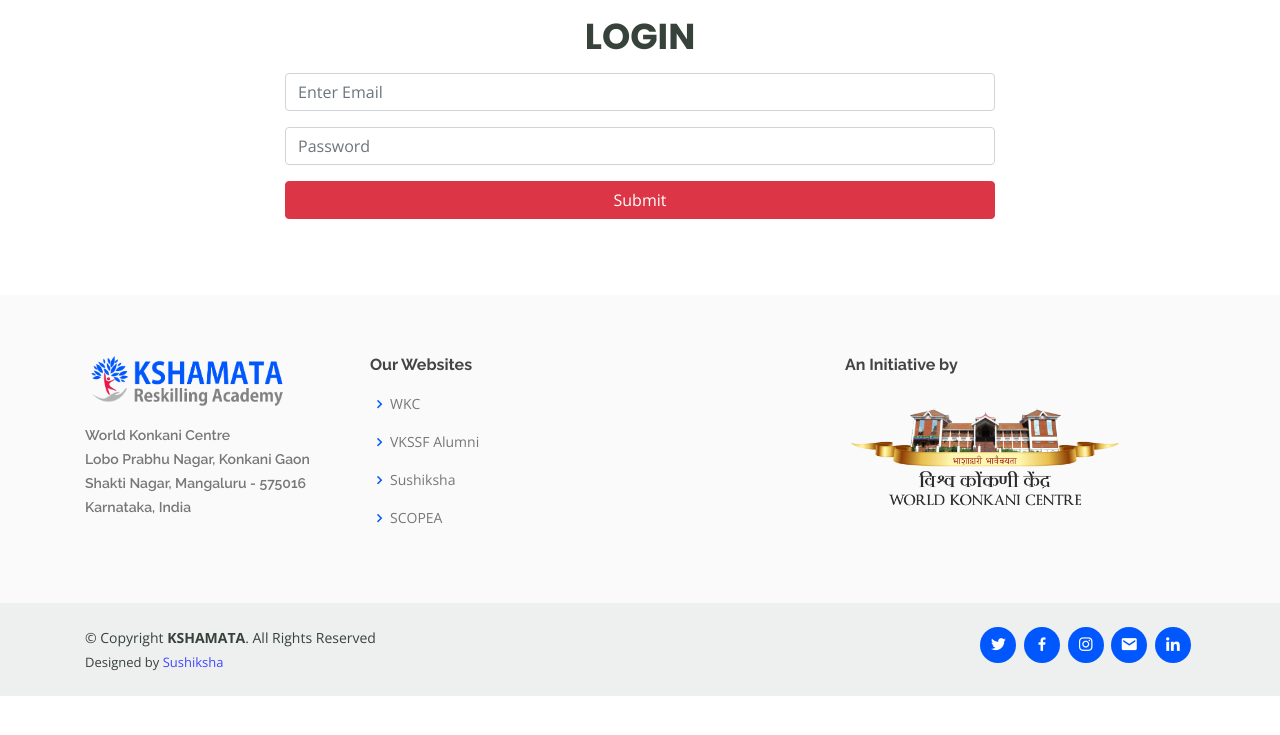
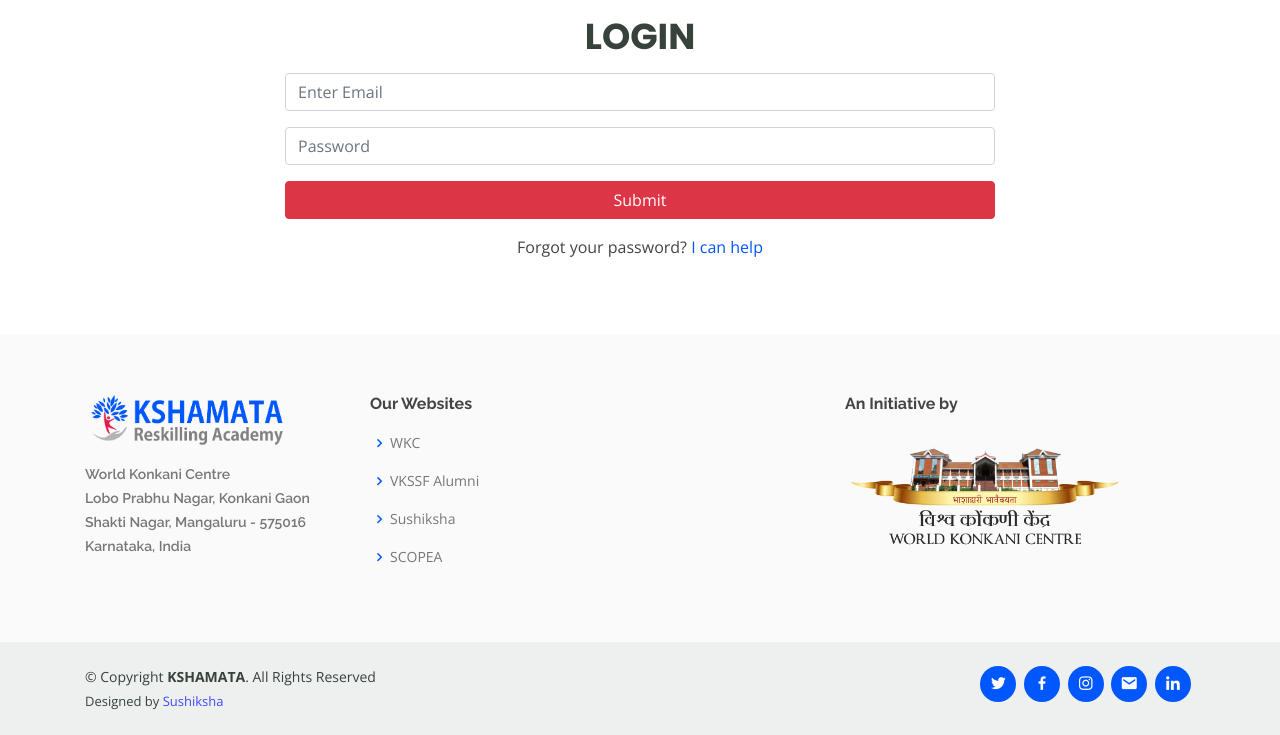
Before and after one commit to World-Konkani-Centre/kshamata-portal, a Django app: page /login/ in a window 1280 px wide. Shown: the part 634-1369 px from the top of the page. Before the commit the page ends 1330 px from the top, so only its background shows below. Run offline with Django 3.2, Linux system fonts and the light colour scheme; some libraries are stand-ins or nearby versions.

Commit message:
reset password on login.html

```diff
--- a/templates/authorization/login.html
+++ b/templates/authorization/login.html
@@ -37,6 +37,9 @@
       </div>
     </form>
 
+
+      <p class="section-message">Forgot your password? <a href="{% url 'password_reset' %}">I can help</a></p>
+
   </div>
 
       </div>
```
